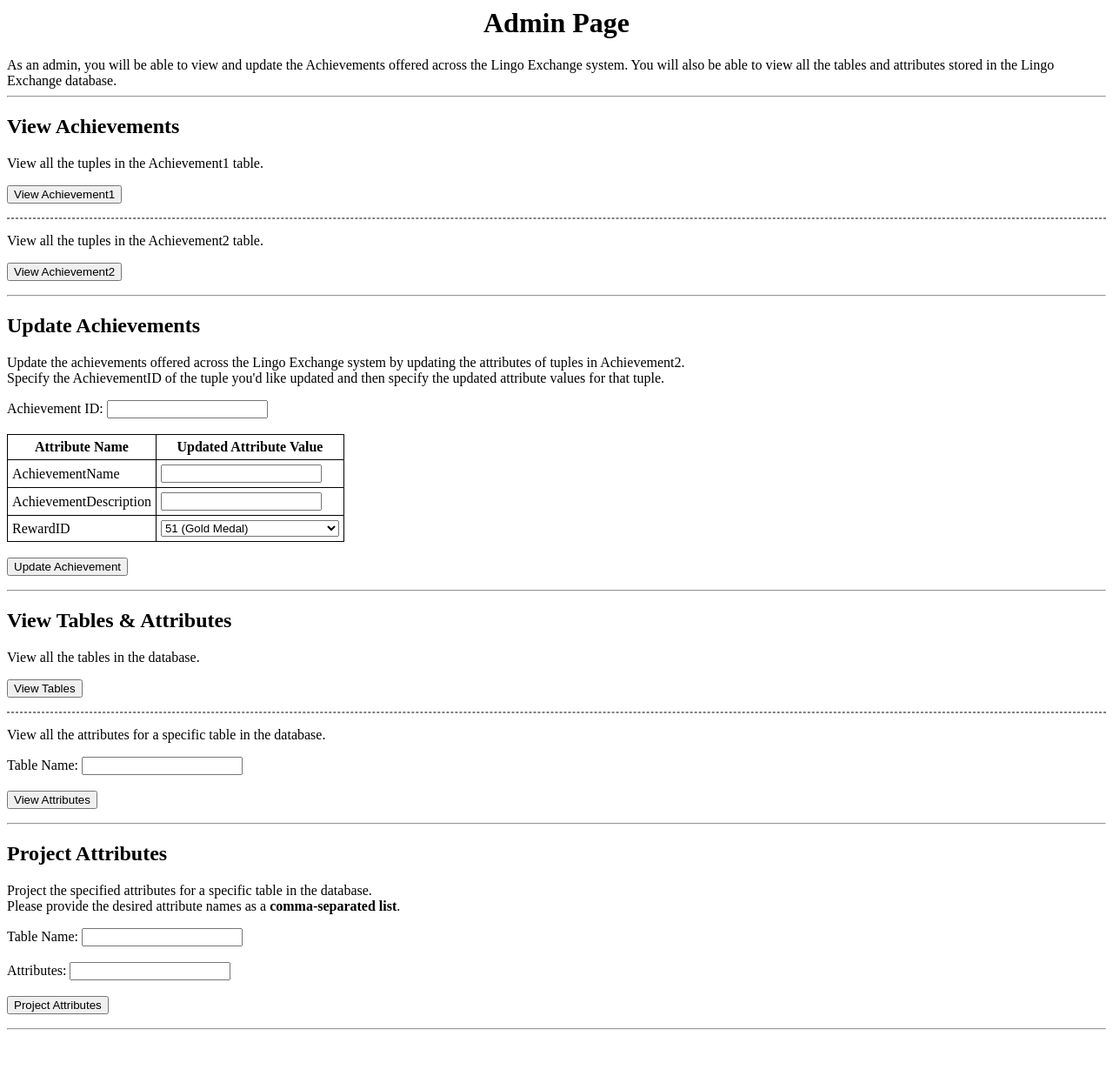
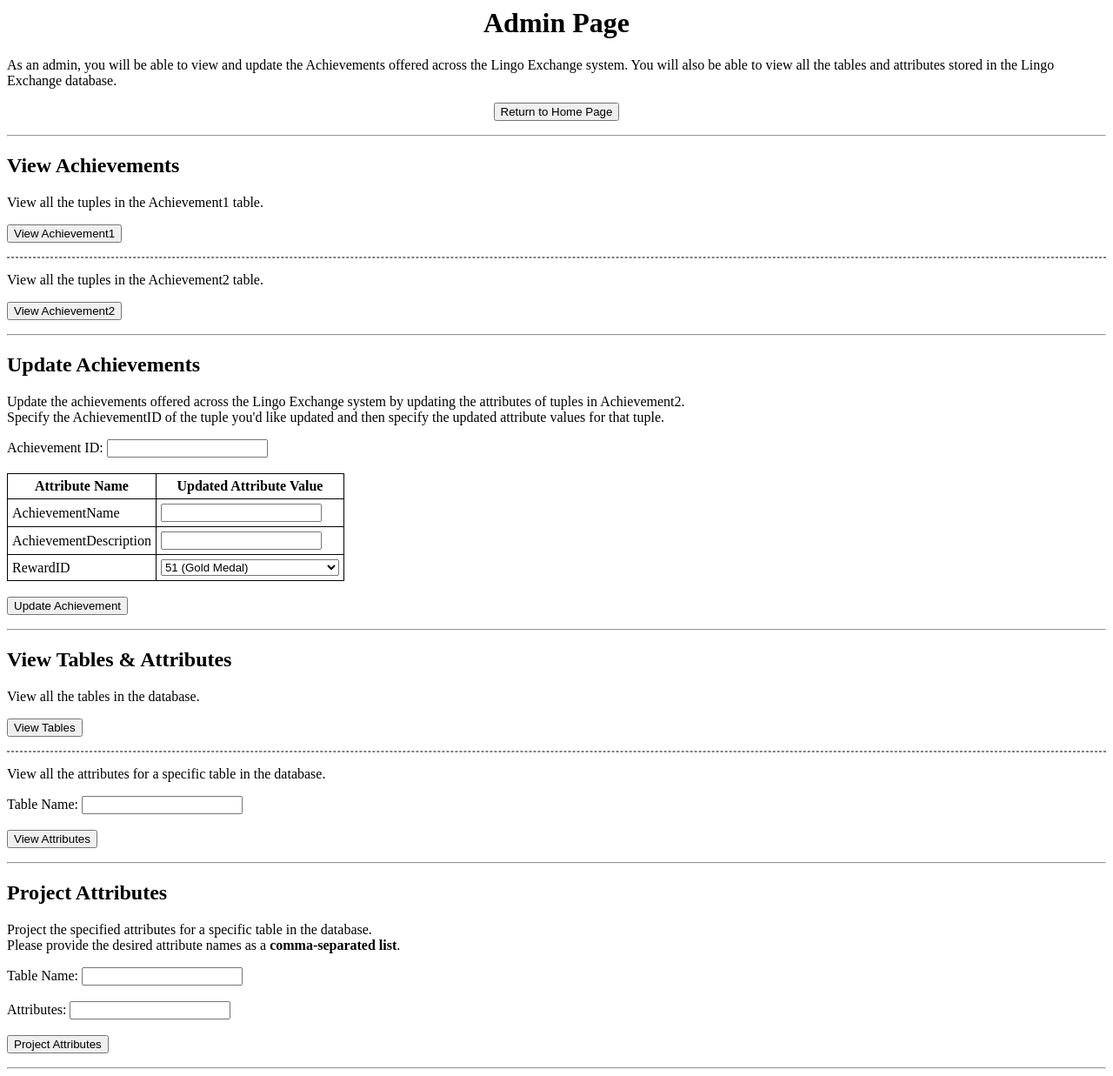
Before and after one commit to sohbatSandhu/Lingo-Exchange, a PHP site: page /admin.php in a window 1280 px wide. Shown: the whole page at 87% size. Before the commit the page ends 1184 px from the top, so only its background shows below. Run offline with PHP 8.4, Linux system fonts and the light colour scheme.

Commit message:
add a return to home page button

```diff
--- a/code/admin.php
+++ b/code/admin.php
@@ -49,8 +49,14 @@ $show_debug_alert_messages = False; // show which methods are being triggered (s
 </style>
 <body>
 	<h1 style="text-align:center">Admin Page</h1>
-	As an admin, you will be able to view and update the Achievements offered across the Lingo Exchange system.
-	You will also be able to view all the tables and attributes stored in the Lingo Exchange database.
+	<p>As an admin, you will be able to view and update the Achievements offered across the Lingo Exchange system.
+	You will also be able to view all the tables and attributes stored in the Lingo Exchange database.</p>
+	<div style="text-align:center">
+		<form method="POST" action="home.php">
+			<input type="hidden" id="home" name="home">
+			<input type="submit" value="Return to Home Page">
+		</form>
+	</div>
 	<hr />
 	<h2>View Achievements</h2>
 	<p>View all the tuples in the Achievement1 table.</p>
```
Also changed, not shown: code/experts.php (+7 -0 lines), code/forums.php (+9 -2 lines).
